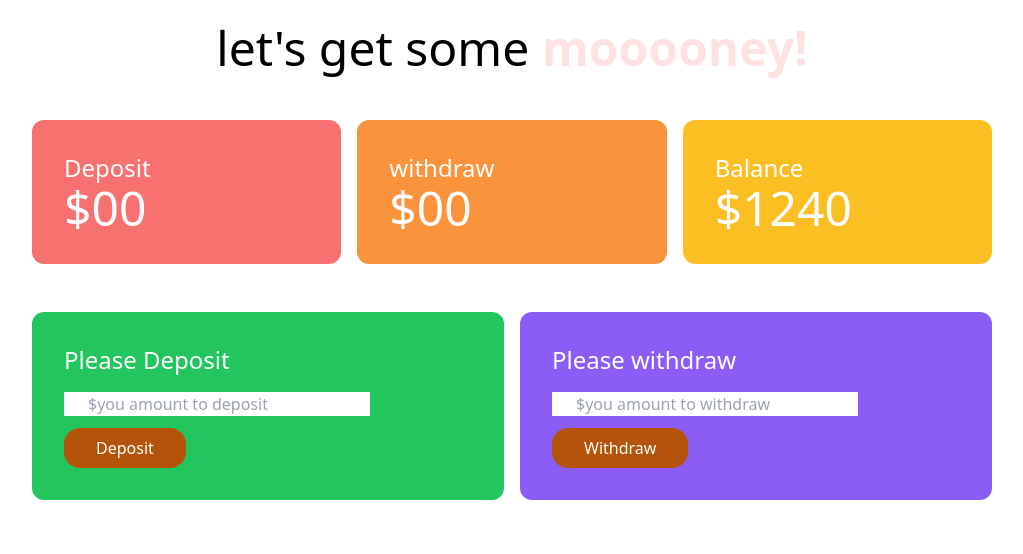
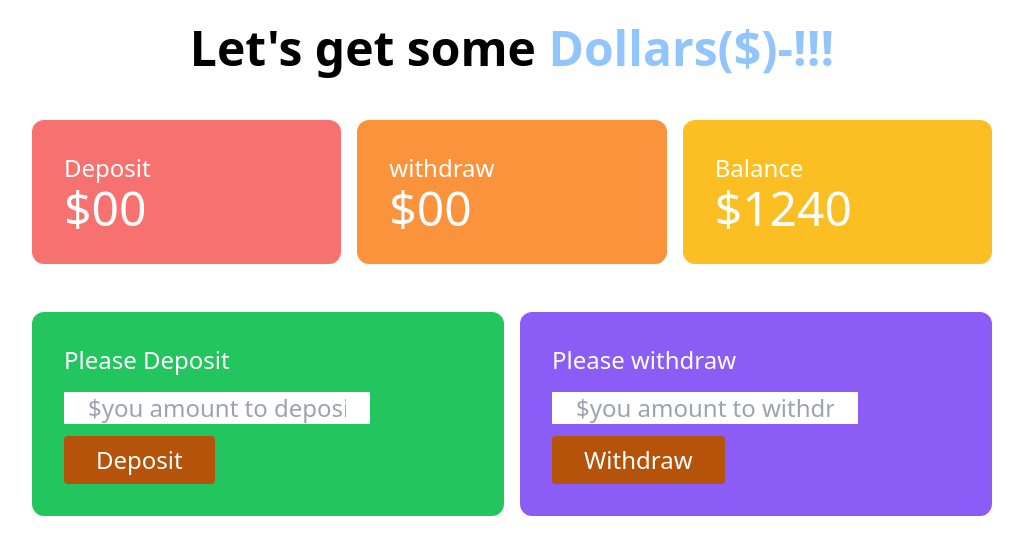
Before and after one commit to eqram1/baap-er-bank-deposit-withdraw, a plain HTML site: page bank.html in a window 1280 px wide. Shown: the whole page, without its empty margins (128-1151 px from the left). Drawn offline with nearby package versions, Linux system fonts and the light colour scheme.

Commit message:
updated title name with input field in bank.html files

```diff
--- a/bank.html
+++ b/bank.html
@@ -5,15 +5,19 @@
     <meta charset="UTF-8">
     <meta http-equiv="X-UA-Compatible" content="IE=edge">
     <meta name="viewport" content="width=device-width, initial-scale=1.0">
-    <title>bank inside</title>
+    <title>Bank Inside</title>
     <script src="https://cdn.tailwindcss.com"></script>
 
 </head>
+<!-----------------stept for overview start---------
+ 1.1 title name & taiwind css cdn copy paste
+    1.2 header with span tag
+--------------------step for overview end---------------->
 
 <body>
     <header>
-        <h1 class="text-5xl text-center mt-6">let's get some
-            <span class="font-bold text-red-100">mooooney!</span>
+        <h1 class="text-5xl font-bold text-center mt-6">Let's get some
+            <span class="font-bold text-blue-300">Dollars($)-!!!</span>
         </h1>
     </header>
     <main>
@@ -39,20 +43,20 @@
                 <div class="bg-green-500 p-8 rounded-xl">
                     <h4 class="text-2xl mb-4 text-white">Please Deposit</h4>
 
-                    <input class="w-9/12 block mb-3 px-6" type="text" name="" id="deposit-field"
+                    <input class="w-9/12 block mb-3 px-6 text-2xl" type="text" name="" id="deposit-field"
                         placeholder="$you amount to deposit">
 
                     <button id="btn-deposit"
-                        class="bg-amber-700 hover:bg-violet-600 px-8 py-2 text-white font-medium rounded-2xl">Deposit</button>
+                        class="bg-amber-700 hover:bg-violet-600 px-8 py-2 text-white font-medium rounded text-2xl">Deposit</button>
 
                 </div>
                 <div class="bg-violet-500 p-8 rounded-xl">
                     <h4 class="text-2xl mb-4 text-white">Please withdraw</h4>
-                    <input id="withdraw-field" class="w-9/12 block mb-3 px-6" type="email" name="" id="useremail"
-                        placeholder="$you amount to withdraw">
+                    <input id="withdraw-field" class="w-9/12 block mb-3 px-6 text-2xl" type="email" name=""
+                        id="useremail" placeholder="$you amount to withdraw">
 
                     <button id="btn-withdraw"
-                        class="bg-amber-700 hover:bg-violet-600 px-8 py-2 text-white font-medium rounded-2xl">Withdraw</button>
+                        class="bg-amber-700 hover:bg-violet-600 px-8 py-2 text-white font-medium rounded text-2xl">Withdraw</button>
 
 
                 </div>
```
